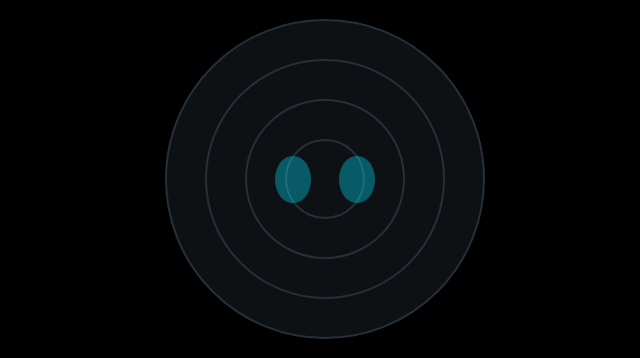
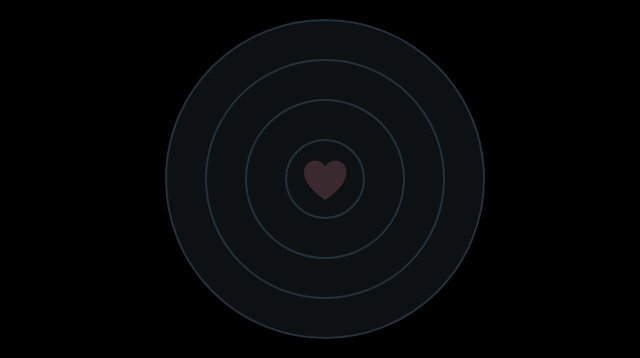
Before and after one commit to Numeroatomico/Trova-UBI, a plain HTML site: page index.html in a window 1280 px wide. Shown: the part 90-448 px from the top of the page, without its empty margins (315-955 px from the left). Drawn offline with Linux system fonts and the light colour scheme.

Commit message:
Add files via upload

```diff
--- a/index.html
+++ b/index.html
@@ -16,9 +16,13 @@ h1{font-size:34px;line-height:1.1;margin:4px 0 22px;font-weight:700}
 .radar{position:relative;width:min(78vw,320px);aspect-ratio:1;margin:0 auto 22px}
 .c{position:absolute;border-radius:50%;background:#0d1114;border:2px solid var(--linea);transition:background .35s,border-color .35s}
 .c1{inset:0}.c2{inset:12.5%}.c3{inset:25%}.c4{inset:37.5%}
-.volto{position:absolute;inset:0;display:flex;align-items:center;justify-content:center;gap:9%}
-.occhio{width:11%;aspect-ratio:3/4;border-radius:50%;background:var(--ciano);opacity:.35;transition:opacity .35s}
-.vivo .occhio{opacity:1}
+.cuore{position:absolute;left:50%;top:50%;width:17%;height:17%;margin:-8.5% 0 0 -8.5%;transition:transform .2s}
+.cuore svg{width:100%;height:100%;display:block}
+.cuore path{fill:#3a2a30;transition:fill .35s}
+.cuore.batte{animation:batti 1s ease-in-out infinite}
+.cuore.batte2{animation-duration:.6s}
+@keyframes batti{0%,100%{transform:scale(1)}50%{transform:scale(1.22)}}
+@media (prefers-reduced-motion:reduce){.cuore.batte{animation:none}}
 .stato{font-size:30px;font-weight:700;margin:0;min-height:36px;text-align:center}
 .dettaglio{font-size:14px;color:var(--grigio);margin:6px 0 22px;min-height:18px;text-align:center}
 .btn{appearance:none;border:0;border-radius:999px;padding:16px 28px;font:700 17px Helvetica,Arial,sans-serif;background:var(--ciano);color:#000;width:100%;max-width:320px}
@@ -41,7 +45,7 @@ h1{font-size:34px;line-height:1.1;margin:4px 0 22px;font-weight:700}
 
   <div class="radar" id="radar">
     <div class="c c1"></div><div class="c c2"></div><div class="c c3"></div><div class="c c4"></div>
-    <div class="volto" id="volto"><div class="occhio"></div><div class="occhio"></div></div>
+    <div class="cuore" id="cuore"><svg viewBox="0 0 24 24" aria-hidden="true"><path id="cuorePath" d="M12 21.2C12 21.2 2.6 15.4 2.6 8.9 2.6 5.9 4.9 3.8 7.6 3.8c1.8 0 3.4 1 4.4 2.6 1-1.6 2.6-2.6 4.4-2.6 2.7 0 5 2.1 5 5.1 0 6.5-9.4 12.3-9.4 12.3z"/></svg></div>
   </div>
 
   <p class="stato" id="stato">Pronto</p>
@@ -71,6 +75,7 @@ h1{font-size:34px;line-height:1.1;margin:4px 0 22px;font-weight:700}
   var CIANO = ['', '#08323a', '#0b5663', '#0f8a9c', '#00e5ff'];
   var ROSA  = ['', '#3b1a24', '#6e2a3d', '#b0405c', '#ff5a7a'];
   var VUOTO = '#0d1114';
+  var CUORE = ['#3a2a30', '#7a2a40', '#b0405c', '#ff5a7a', '#ffffff'];   // il cuore si accende con la vicinanza (a 4 e bianco, perche il cerchio dietro e rosa)
   var NOMI = ['Non lo sento', 'Freddo', 'Tiepido', 'Caldo', 'Caldissimo!'];
 
   var dispositivo = null, annulla = null, medio = null, ultimo = 0, orologio = null, sveglia = null, livelloPrec = 0;
@@ -84,7 +89,8 @@ h1{font-size:34px;line-height:1.1;margin:4px 0 22px;font-weight:700}
       if (k <= l) { var col = (l >= 3 ? ROSA : CIANO)[k]; c.style.background = col; c.style.borderColor = l >= 3 ? '#ff5a7a' : '#00e5ff'; }
       else { c.style.background = VUOTO; c.style.borderColor = '#26303a'; }
     }
-    $('volto').className = 'volto' + (l > 0 ? ' vivo' : '');
+    $('cuorePath').style.fill = CUORE[l];
+    $('cuore').className = 'cuore' + (l >= 3 ? ' batte' : '') + (l === 4 ? ' batte2' : '');
     $('stato').textContent = NOMI[l];
     $('stato').style.color = l >= 3 ? '#ff5a7a' : (l > 0 ? '#00e5ff' : '#fff');
   }
```
